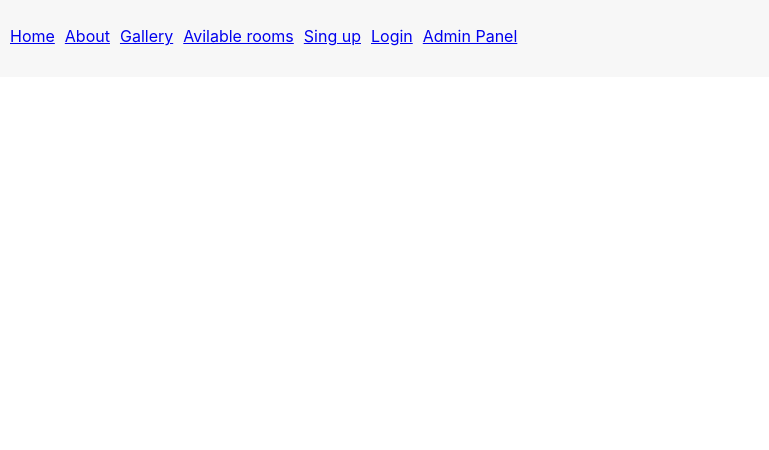
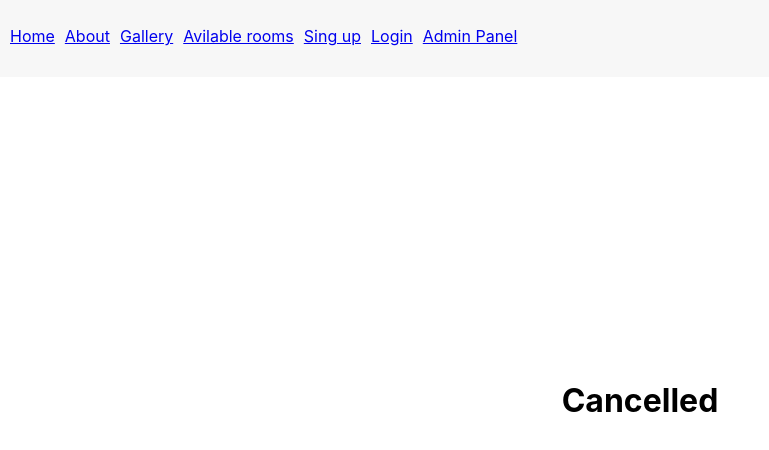
Before and after one commit to Ristar-art/hotel-booking-app, a React (Create React App) app: page /cancel in a window 1280 px wide. Shown: the top 450 px of the page, without its empty margins (0-769 px from the left). Built offline with nearby package versions, Linux system fonts and the light colour scheme.

Commit message:
Changes to be committed: 	modified:   Server/express.js 	modified:   src/Pages/RoomDiscreption/roomDiscreption.js 	new file:   src/Pages/cancel/cancel.css 	modified:   src/Pages/cancel/cancel.js 	new file:   src/Pages/success/success.css 	modified:   src/Pages/success/success.js

```diff
--- a/src/Pages/RoomDiscreption/roomDiscreption.js
+++ b/src/Pages/RoomDiscreption/roomDiscreption.js
@@ -42,6 +42,8 @@ const RoomDescriptionPage = () => {
       },
     ];
 
+
+    console.log( { items })
     fetch("http://192.168.1.19:8000/create-checkout-session", {
       method: "POST",
       headers: {
@@ -49,6 +51,7 @@ const RoomDescriptionPage = () => {
         'Authorization': `Bearer ${accessToken}`
       },
       body: JSON.stringify({ items }),
+
     })
       .then((res) => {
         if (res.ok) return res.json();
--- /dev/null
+++ b/src/Pages/cancel/cancel.css
@@ -0,0 +1,7 @@
+.display  {
+    display: flex;
+    justify-content: center;
+    align-items: center;
+    height: 100vh;
+
+  }
--- a/src/Pages/cancel/cancel.js
+++ b/src/Pages/cancel/cancel.js
@@ -1,9 +1,9 @@
 import React from 'react';
-
+import './cancel.css'
 
 export default function Cancel() {
   return (
-    <div >
+    <div className='display' >
       <h1>Cancelled</h1>
     </div>
   );
--- /dev/null
+++ b/src/Pages/success/success.css
@@ -0,0 +1,7 @@
+.display  {
+    display: flex;
+    justify-content: center;
+    align-items: center;
+    height: 100vh;
+
+  }
--- a/src/Pages/success/success.js
+++ b/src/Pages/success/success.js
@@ -1,9 +1,9 @@
 import React from 'react';
-
+import './success.css'
 
 export default function Success() {
   return (
-    <div >
+    <div className='display'>
       <h1>Successful</h1>
     </div>
   );
```
Also changed, not shown: 1 other file (tests, documents, lock files or other folders).
